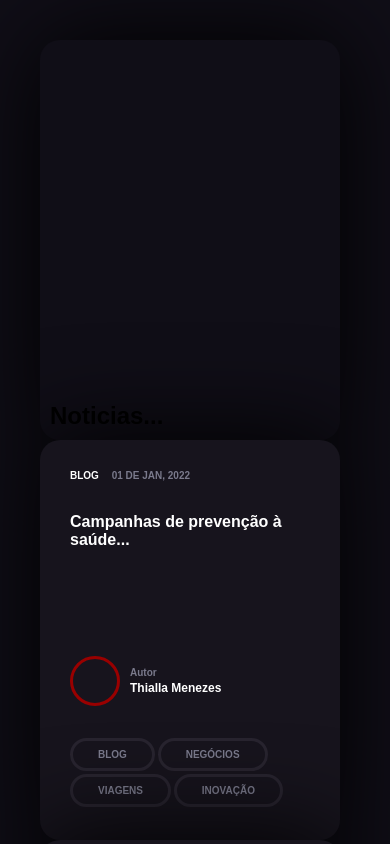
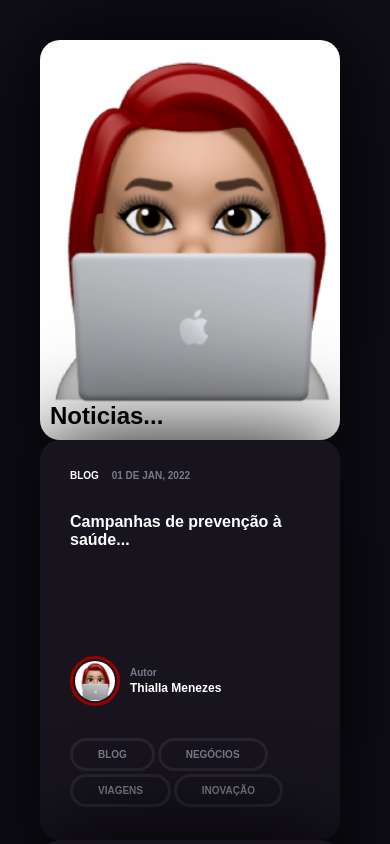
Before and after one commit to ThMenezes/Cards-Informativos, a plain HTML site: page index.html in a window 390 px wide. Drawn offline with Linux system fonts and the light colour scheme; the site is published under a folder, as on GitHub Pages, so addresses that start at the root find nothing.

Commit message:
consertando erro na chamada da imagem no background

```diff
--- a/style.css
+++ b/style.css
@@ -36,7 +36,7 @@ body {
     border-radius: 20px;
     box-shadow: 0 0 99px 0 rgba(0, 0, 0, 1);
     margin-right: 30px;
-    background-image: url(/imagem/emoji.png);
+    background: url(./imagem/emoji.png);
     background-size: cover;
     background-position: center;
     color: #000000;
@@ -105,7 +105,7 @@ body {
     width: 100%;
     height: 100%;
     border-radius: 50%;
-    background: url(/imagem/emoji.png);
+    background: url(./imagem/emoji.png);
     background-size: cover;
 }
 
@@ -149,7 +149,7 @@ body {
     }
 
     .titulo-card {
-        background-image: url(/imagem/emoji.png);
+        background: url(./imagem/emoji.png);
         background-size: cover;
         background-position: center;
     }
@@ -159,7 +159,7 @@ body {
     }
 
     .cards .autor .img-container .imagem {
-        background: url(/imagem/emoji.png);
+        background: url(./imagem/emoji.png);
         background-size: cover;
     }
 }
```
